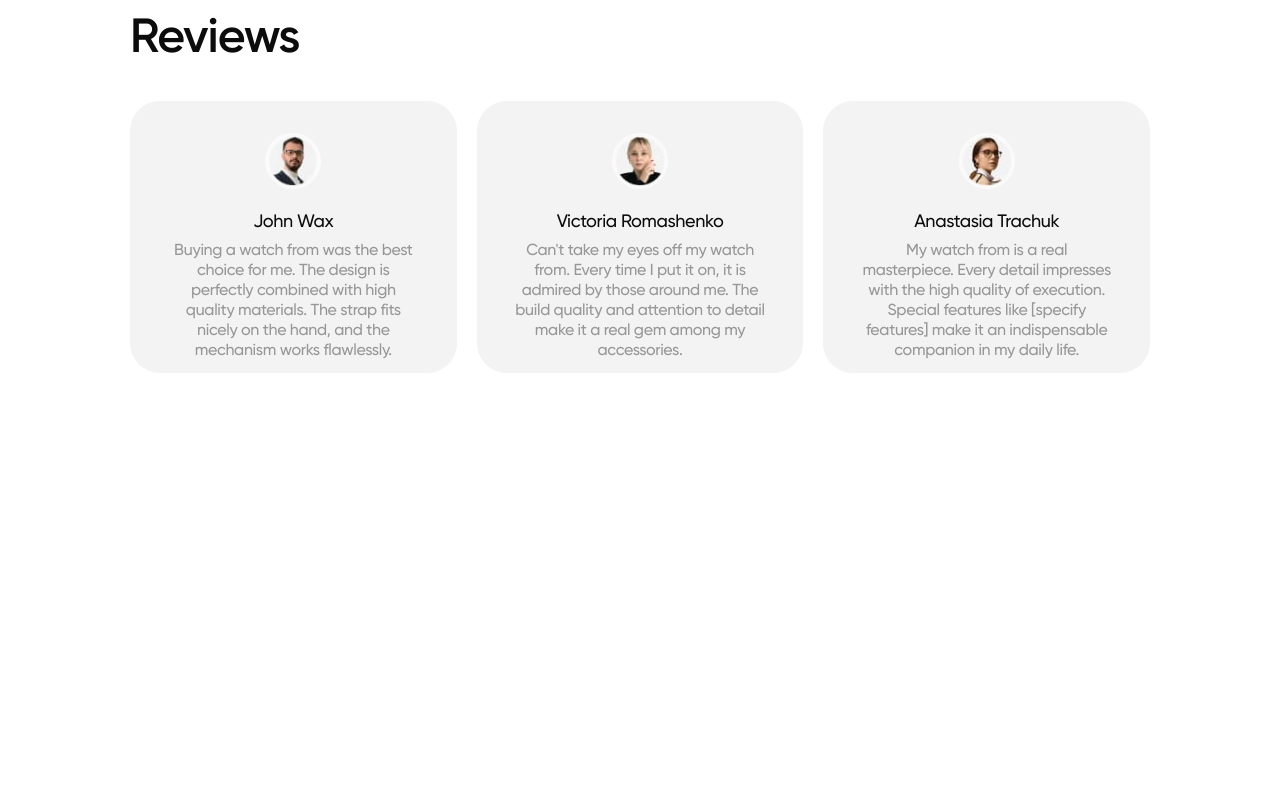
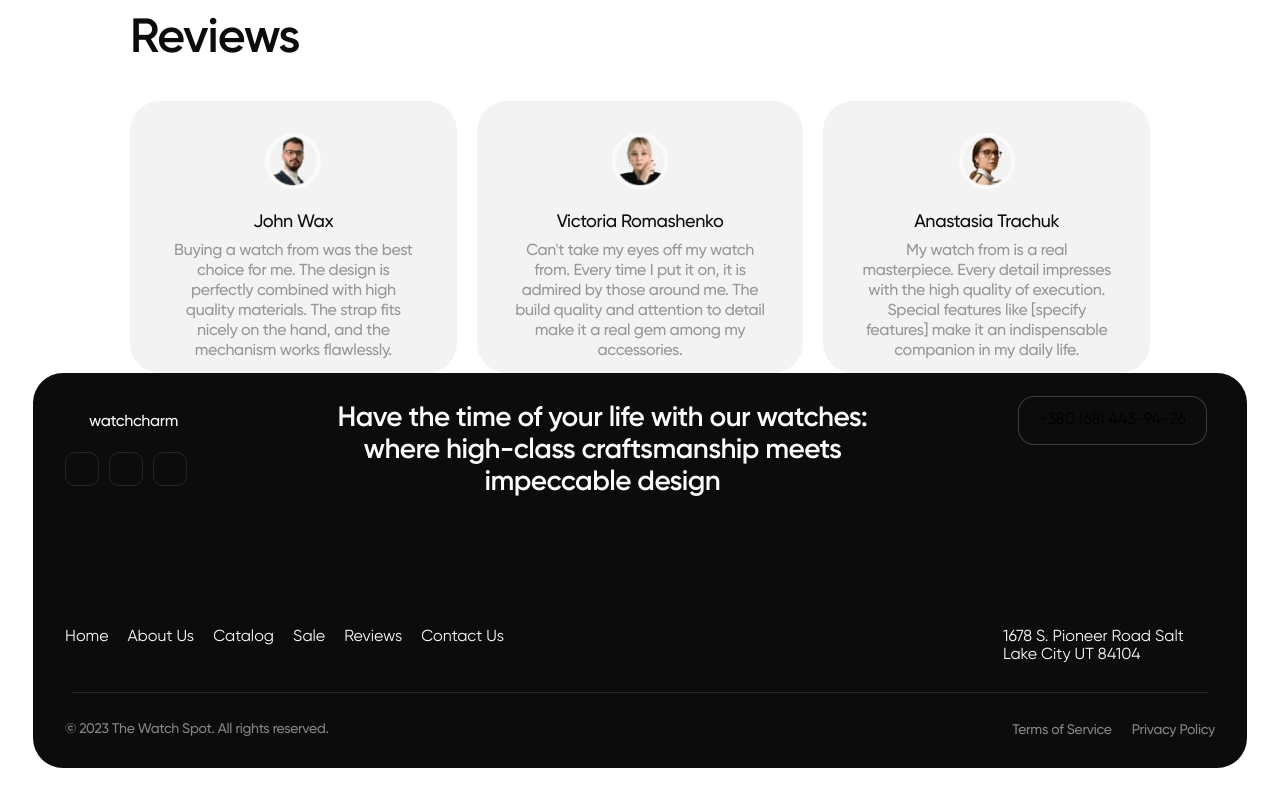
Before and after one commit to elizabetlisa/Project-group-4, a website built with Vite: page src/index.html in a window 1280 px wide. Shown: the part 3048-3848 px from the top of the page. Before the commit the page ends 3421 px from the top, so only its background shows below. Built offline with nearby package versions, Linux system fonts and the light colour scheme; files whose address does not match are found by name.

Commit message:
add unique class

```diff
--- a/src/css/footer.css
+++ b/src/css/footer.css
@@ -0,0 +1,386 @@
+footer {
+    margin-bottom: 20px
+}
+
+.navigation-tablet {
+    display: none
+}
+
+.none-styles {
+    display: none
+}
+
+.footer-container {
+    box-sizing: border-box;
+    max-width: 375px;
+    margin-right: auto;
+    margin-left: auto;
+    padding-right: 20px;
+    padding-left: 20px;
+    border-radius: 30px;
+    background-color: #0c0c0c
+}
+
+.footer-title {
+    margin-bottom: 20px;
+    padding-top: 40px;
+    padding-left: 24px;
+    color: #fbfbfb;
+    font-weight: 500;
+    font-size: 16px;
+    font-family: var(--font-family);
+    letter-spacing: -.02em
+}
+
+.footer-address-tablet {
+    display: none
+}
+
+.footer-svg-list {
+    display: flex;
+    gap: 10px;
+    margin-bottom: 20px
+}
+
+.footer-address-desktop {
+    display: none
+}
+
+.footer-svg-item {
+    width: 34px;
+    height: 34px;
+    padding: 8px;
+    border: 1px solid rgba(251, 251, 251, .1);
+    border-radius: 10px;
+    text-transform: uppercase
+}
+
+.footer-svg-item:active .footer-svg,
+.footer-svg-item:hover .footer-svg {
+    fill: #fbfbfb;
+    transition: fill 250ms linear 250ms
+}
+
+.footer-svg {
+    fill: #f3f3f3
+}
+
+.tel-button {
+    margin-bottom: 40px;
+    padding: 14px 20px;
+    border: none;
+    border: 1px solid rgba(251, 251, 251, .2);
+    border-radius: 16px;
+    background-color: #0c0c0c
+}
+
+.tel-button:hover {
+    background-color: #fbfbfb;
+    transition: background-color 250ms linear 250ms
+}
+
+.tel-button:hover .button-link {
+    color: #0c0c0c;
+    transition: color 250ms linear 250ms
+}
+
+.footer-text {
+    margin-bottom: 92px;
+    color: #fbfbfb;
+    font-weight: 600;
+    font-size: 20px;
+    font-family: Gilroy, sans-serif;
+    line-height: 1.2;
+    letter-spacing: -.02em;
+    text-align: center
+}
+
+.address {
+    display: flex;
+    margin-left: auto;
+    padding-left: 49px;
+    color: #fbfbfb
+}
+
+.navigation-footer {
+    display: table;
+    margin-bottom: 24px
+}
+
+.navigation-footer .menu {
+    gap: 16px;
+    padding-bottom: 8px
+}
+
+.navigation-footer .column {
+    display: table-cell
+}
+
+.menu {
+    display: flex
+}
+
+.navigation-footer::after {
+    content: '';
+    background-color: #fff
+}
+
+.last-list {
+    display: flex;
+    gap: 20px;
+    padding-bottom: 51px
+}
+
+.stripe:after {
+    content: '';
+    display: block;
+    width: 279px;
+    height: 1px;
+    margin-right: auto;
+    margin-left: auto;
+    background-color: rgba(251, 251, 251, .1)
+}
+
+.stripe {
+    margin-bottom: 24px
+}
+
+.last-text {
+    color: rgba(251, 251, 251, .5);
+    font-weight: 500;
+    font-size: 10px;
+    font-family: Gilroy, sans-serif;
+    line-height: 1.4;
+    letter-spacing: -.02em
+}
+
+.last-link {
+    color: rgba(251, 251, 251, .5);
+    font-weight: 500;
+    font-size: 10px;
+    font-family: Gilroy, sans-serif;
+    line-height: 1.4;
+    letter-spacing: -.02em;
+    text-align: right
+}
+
+.footer-text-desktop {
+    display: none
+}
+
+@media only screen and (min-width: 768px) {
+    footer {
+        margin-bottom: 32px
+    }
+
+    .footer-container {
+        max-width: 768px;
+        padding-right: 32px;
+        padding-left: 32px
+    }
+
+    .styles-tablet {
+        display: flex;
+        justify-content: space-between;
+        align-items: center
+    }
+
+    .footer-address-tablet {
+        display: block
+    }
+
+    .footer-address {
+        display: none
+    }
+
+    .tel-button-tablet {
+        margin: 40px 8px 0 0;
+        padding: 14px 20px;
+        border: none;
+        border: 1px solid rgba(251, 251, 251, .2);
+        border-radius: 16px;
+        background-color: #0c0c0c
+    }
+
+    .tel-button-tablet:hover {
+        background-color: #fbfbfb;
+        transition: background-color 250ms linear 250ms
+    }
+
+    .tel-button-tablet:hover .button-link-tablet {
+        color: #0c0c0c;
+        transition: color 250ms linear 250ms
+    }
+
+    .menu {
+        display: flex
+    }
+
+    .navigation-footer {
+        display: none
+    }
+
+    .navigation-tablet {
+        display: block
+    }
+
+    .none-styles {
+        display: block;
+        justify-content: space-between
+    }
+
+    .stripe {
+        display: none
+    }
+
+    .last-content {
+        display: none
+    }
+
+    .menu-tablet {
+        display: flex;
+        gap: 19px;
+        padding-right: 60px
+    }
+
+    .footer-text {
+        margin: 86px 84px 100px;
+        font-size: 28px;
+        line-height: 1.14286
+    }
+
+    .column-tablet {
+        color: #fbfbfb
+    }
+
+    .navigation-tablet {
+        display: flex;
+        justify-content: space-between;
+        margin-bottom: 28px
+    }
+
+    .address-tablet {
+        width: 212px
+    }
+
+    .stripe-tablet:after {
+        content: '';
+        display: block;
+        width: 624px;
+        height: 1px;
+        margin-right: auto;
+        margin-bottom: 28px;
+        margin-left: auto;
+        background-color: rgba(251, 251, 251, .1)
+    }
+
+    .last-content-tablet {
+        display: flex;
+        justify-content: space-between
+    }
+
+    .last-list-tablet {
+        display: flex;
+        gap: 20px;
+        margin-bottom: 28px
+    }
+
+    .last-text-tablet {
+        margin-right: 159px
+    }
+
+    .footer-text-desktop {
+        display: none
+    }
+}
+
+@media only screen and (min-width: 1150px) {
+    .footer-container {
+        max-width: 1214px
+    }
+
+    .footer-text {
+        display: none
+    }
+
+    .footer-text-desktop {
+        display: block;
+        max-width: 533px;
+        color: #fbfbfb;
+        font-weight: 600;
+        font-size: 28px;
+        font-family: Gilroy, sans-serif;
+        line-height: 1.14286;
+        letter-spacing: -.02em;
+        text-align: center
+    }
+
+    .footer-svg-cont {
+        margin-bottom: 142px
+    }
+
+    .stripe-tablet:after {
+        content: '';
+        display: block;
+        width: 1136px;
+        height: 1px;
+        margin-right: auto;
+        margin-bottom: 28px;
+        margin-left: auto;
+        background-color: rgba(251, 251, 251, .1)
+    }
+
+    .styles-tablet {
+        display: flex
+    }
+
+    .footer-address-tablet {
+        display: none
+    }
+
+    .tel-button-desktop {
+        margin: 40px 8px 0 0;
+        padding: 14px 20px;
+        border: none;
+        border: 1px solid rgba(251, 251, 251, .2);
+        border-radius: 16px;
+        background-color: #0c0c0c
+    }
+
+    .tel-button-desktop:hover {
+        background-color: #fbfbfb;
+        transition: background-color 250ms linear 250ms
+    }
+
+    .tel-button-desktop:hover .button-link-desktop {
+        color: #0c0c0c;
+        transition: color 250ms linear 250ms
+    }
+
+    .footer-text-desktop {
+        margin-top: -100px
+    }
+
+    .footer-address-desktop {
+        display: block;
+        margin-top: -200px
+    }
+
+    .last-text-tablet {
+        color: rgba(251, 251, 251, .5);
+        font-weight: 500;
+        font-size: 14px;
+        font-family: Gilroy, sans-serif;
+        line-height: 1.28571;
+        letter-spacing: -.02em
+    }
+
+    .last-link-tablet {
+        color: rgba(251, 251, 251, .5);
+        font-weight: 500;
+        font-size: 14px;
+        font-family: Gilroy, sans-serif;
+        line-height: 1.28571;
+        letter-spacing: -.02em
+    }
+}
--- a/src/partials/footer.html
+++ b/src/partials/footer.html
@@ -1 +1,103 @@
 <!-- Footer  -->
+<!-- Footer  -->
+<footer id="footer-section">
+    <div class="footer-container">
+        <div class="styles-tablet">
+            <div class="svg-and-logo">
+                <h2 class="footer-title">watchcharm</h2>
+                <div class="footer-svg-cont">
+                    <ul class="footer-svg-list">
+                        <li class="footer-svg-item">
+                            <a class="footer-svg-link" href>
+                                <svg class="footer-svg" width="20" height="20">
+                                    <use href="./image/icon.svg#icon-facebook"></use>
+                                </svg>
+                            </a>
+                        </li>
+                        <li class="footer-svg-item">
+                            <a class="footer-svg-link" href>
+                                <svg class="footer-svg" width="20" height="20">
+                                    <use href="./image/icon.svg#icon-instagram"></use>
+                                </svg>
+                            </a>
+                        </li>
+                        <li class="footer-svg-item">
+                            <a class="footer-svg-link" href>
+                                <svg class="footer-svg" width="20" height="20">
+                                    <use href="./image/icon.svg#icon-youtube"></use>
+                                </svg>
+                            </a>
+                        </li>
+                    </ul>
+                </div>
+            </div>
+            <p class="footer-text-desktop">Have the time of your life with our watches: where high-class craftsmanship
+                meets impeccable design</p>
+            <address class="footer-address-tablet">
+                <button class="tel-button-tablet">
+                    <a class="button-link-tablet" href="tel:+380684439426">+380 (68) 443-94-26</a>
+                </button>
+            </address>
+            <address class="footer-address-desktop">
+                <button class="tel-button-desktop">
+                    <a class="button-link-desktop" href="tel:+380684439426">+380 (68) 443-94-26</a>
+                </button>
+            </address>
+        </div>
+        <address class="footer-address">
+            <button class="tel-button">
+                <a class="button-link" href="tel:+380684439426">+380 (68) 443-94-26</a>
+            </button>
+        </address>
+        <p class="footer-text">Have the time of your life with our watches: where high-class craftsmanship meets
+            impeccable design</p>
+        <div class="navigation-footer">
+            <div class="column">
+                <ul class="menu">
+                    <li><a class="menu-link" href="#home">Home</a></li>
+                    <li><a class="menu-link" href="#about-us">About Us</a></li>
+                </ul>
+                <ul class="menu">
+                    <li><a class="menu-link" href="#catalog">Catalog</a></li>
+                    <li><a class="menu-link" href="#sale">Sale</a></li>
+                    <li><a class="menu-link" href="#reviews">Reviews</a></li>
+                </ul>
+                <ul class="menu">
+                    <li><a class="menu-link" href="#contact-us">Contact Us</a></li>
+                </ul>
+            </div>
+            <div class="column address"> 1678 S. Pioneer Road Salt Lake City UT 84104 </div>
+        </div>
+        <div class="stripe"></div>
+        <div class="last-content">
+            <p class="last-text">&copy; 2023 The Watch Spot. All rights reserved.</p>
+            <ul class="last-list">
+                <li class="last-item"><a class="last-link" href>Terms of Service</a></li>
+                <li class="last-item"><a class="last-link" href>Privacy Policy</a></li>
+            </ul>
+        </div>
+        <div class="navigation-tablet">
+            <div class="column-tablet">
+                <ul class="menu-tablet">
+                    <li><a class="menu-link-tablet" href="#home">Home</a></li>
+                    <li><a class="menu-link-tablet" href="#about-us">About Us</a></li>
+                    <li><a class="menu-link-tablet" href="#catalog">Catalog</a></li>
+                    <li><a class="menu-link-tablet" href="#sale">Sale</a></li>
+                    <li><a class="menu-link-tablet" href="#reviews">Reviews</a></li>
+                    <li><a class="menu-link-tablet" href="#contact-us">Contact Us</a></li>
+                </ul>
+            </div>
+            <div class="column-tablet address-tablet"> 1678 S. Pioneer Road Salt Lake City UT 84104 </div>
+        </div>
+        <div class="none-styles">
+            <div class="stripe-tablet"></div>
+            <div class="last-content-tablet">
+                <p class="last-text-tablet">&copy; 2023 The Watch Spot. All rights reserved.</p>
+                <ul class="last-list-tablet">
+                    <li class="last-item-tablet"><a class="last-link-tablet" href>Terms of Service</a></li>
+                    <li class="last-item-tablet"><a class="last-link-tablet" href>Privacy Policy</a></li>
+                </ul>
+            </div>
+        </div>
+    </div>
+</footer>
```
